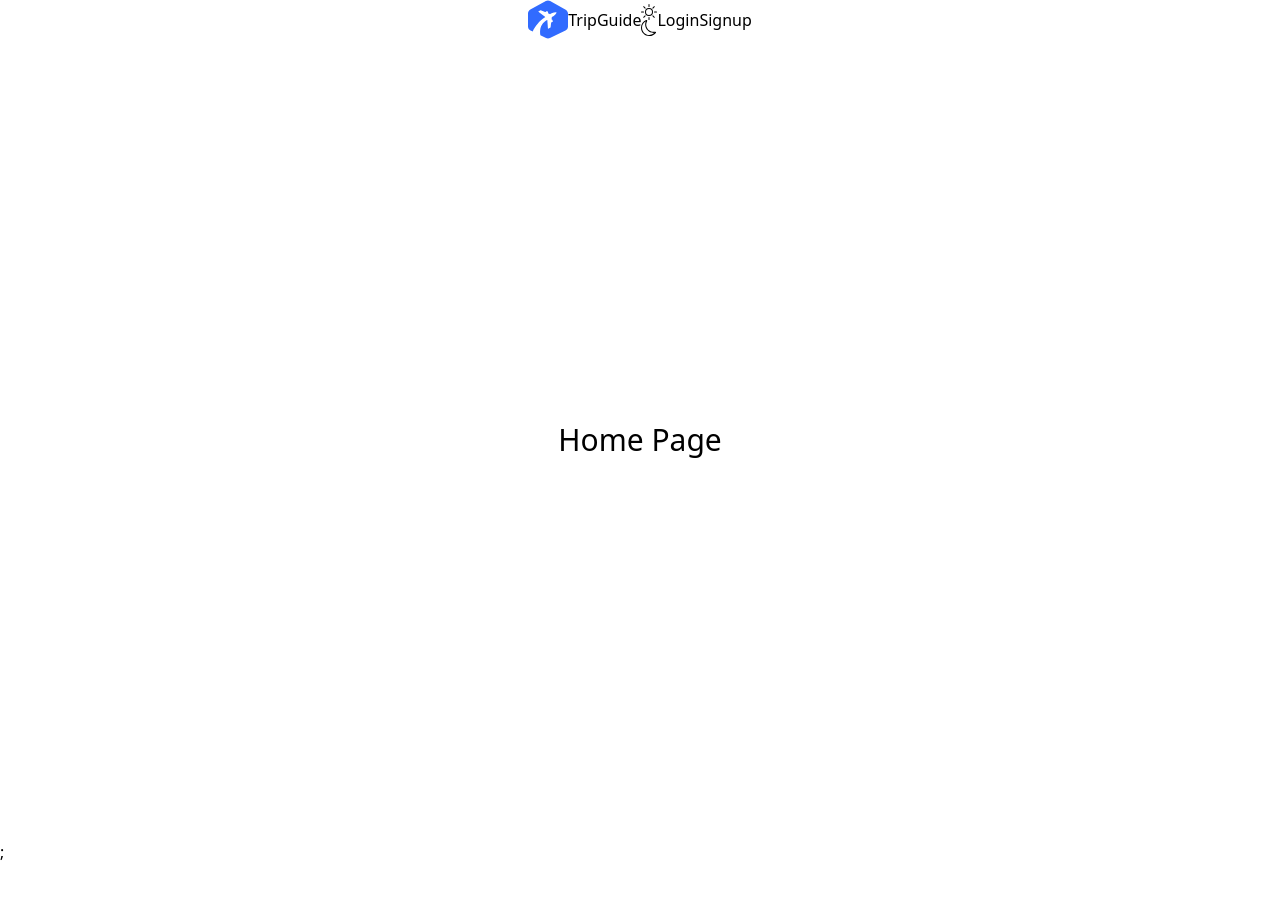
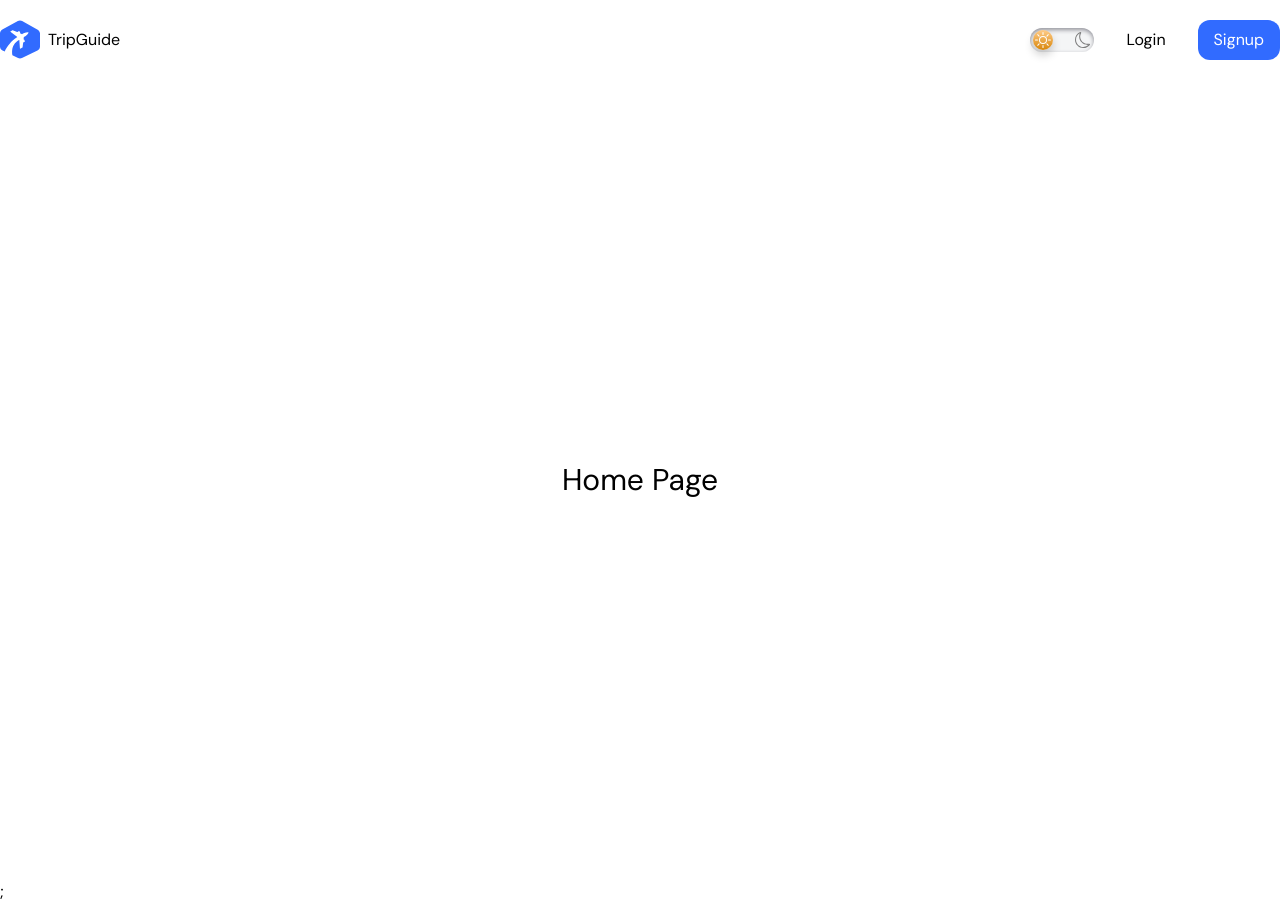
Before and after one commit to antmensch/booking-app-react-typescript-tailwind, a Next.js app: page / in a window 1280 px wide. Before the commit the page ends 864 px from the top, so only its background shows below. Built offline with nearby package versions, Linux system fonts and the light colour scheme.

Commit message:
added font, fixed some minor issues

```diff
--- /dev/null
+++ b/pages/_document.tsx
@@ -0,0 +1,24 @@
+import { Html, Head, Main, NextScript } from "next/document";
+
+export default function Document() {
+    return (
+        <Html>
+            <Head>
+                <link rel="preconnect" href="https://fonts.googleapis.com" />
+                <link
+                    rel="preconnect"
+                    href="https://fonts.gstatic.com"
+                    crossOrigin="true"
+                />
+                <link
+                    href="https://fonts.googleapis.com/css2?family=DM+Sans:wght@300;400;500;700;800&family=Open+Sans:wght@700&family=Poppins:wght@500;600;700&family=Roboto:wght@400;500;700&display=swap"
+                    rel="stylesheet"
+                />
+            </Head>
+            <body className="mx-auto w-full font-dmsans">
+                <Main />
+                <NextScript />
+            </body>
+        </Html>
+    );
+}
--- a/src/components/header/Header.tsx
+++ b/src/components/header/Header.tsx
@@ -11,7 +11,7 @@ function Header() {
                 <Link href="/">
                     <a className="flex items-center justify-around">
                         <Image src={logo} width="40px" height="40px" />
-                        <span className="ml-2">TripGuide</span>
+                        <span className="ml-2 font-dmsans">TripGuide</span>
                     </a>
                 </Link>
                 <div className="flex items-center justify-between">
--- a/tailwind.config.js
+++ b/tailwind.config.js
@@ -1,10 +1,18 @@
-/** @type {import('tailwindcss').Config} */
+/** @type {import('tailwindcss').Config}  */
+
 module.exports = {
     content: [
         "./pages/**/*.{js,ts,jsx,tsx}",
         "./components/**/*.{js,ts,jsx,tsx}",
+        "./src/components/**/*.{js,ts,jsx,tsx}",
     ],
     theme: {
+        fontFamily: {
+            dmsans: "'DM Sans', sans-serif",
+            opensans: "'Open Sans', sans-serif",
+            poppins: "'Poppins', sans-serif",
+            roboto: "'Roboto', sans-serif",
+        },
         colors: {
             darkGray: {
                 100: "#18191B",
@@ -42,6 +50,5 @@ module.exports = {
         extend: {},
     },
     plugins: [],
+    darkMode: "class",
 };
-
-// Test line for test commit
```
